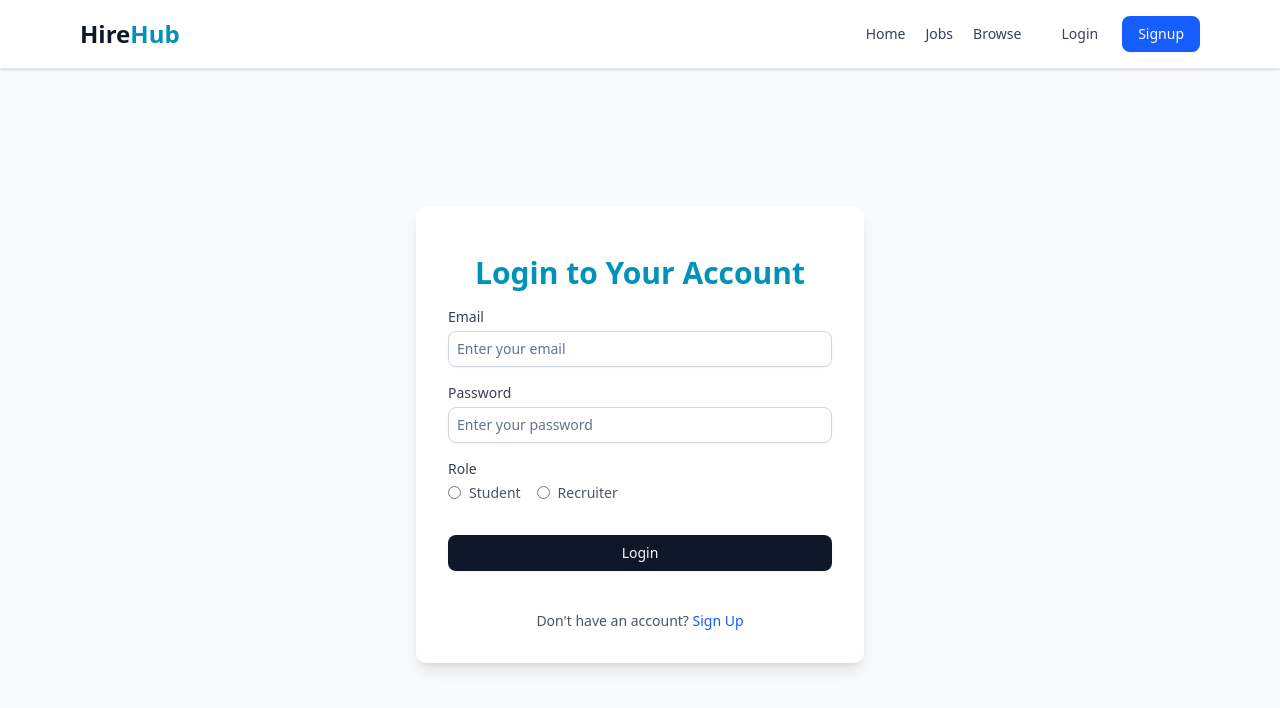
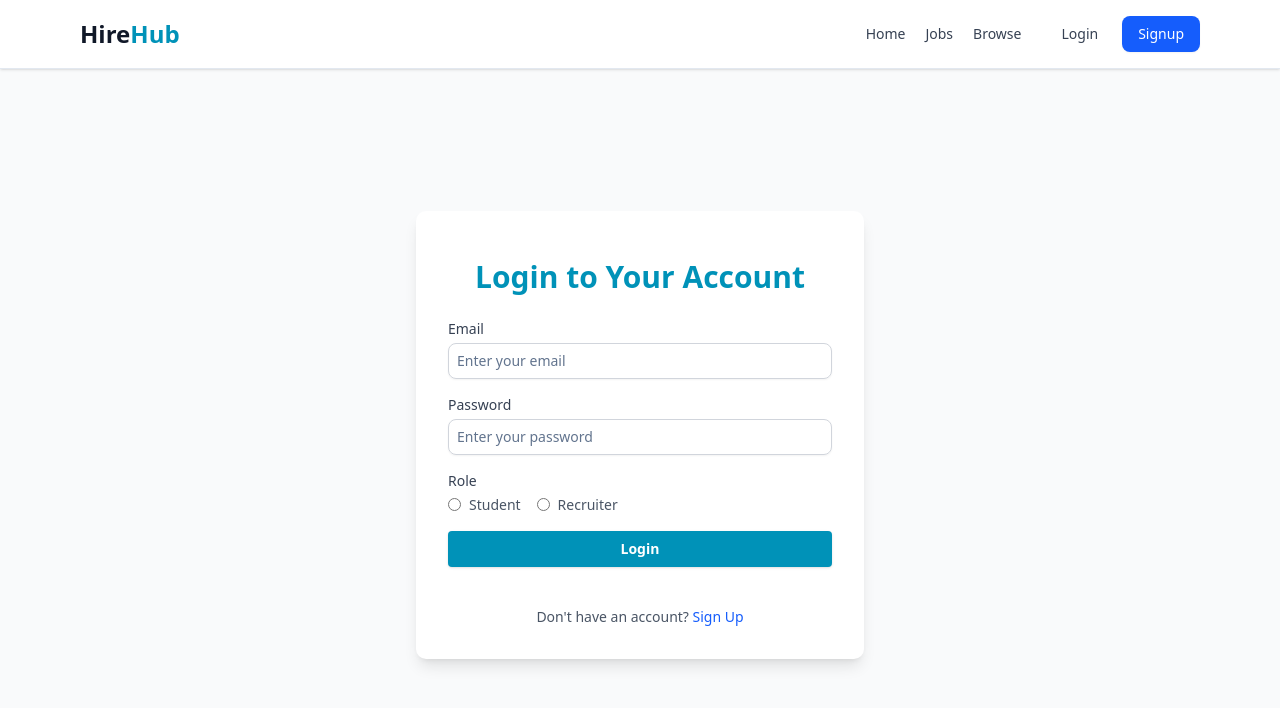
Before and after one commit to vivekmishra22/HireHub, a React (Vite) app in the folder frontend/: page /login in a window 1280 px wide. Shown: the top 708 px of the page. Built offline with nearby package versions, Linux system fonts and the light colour scheme.

Commit message:
Login UI updated

```diff
--- a/frontend/src/components/auth/Login.jsx
+++ b/frontend/src/components/auth/Login.jsx
@@ -93,7 +93,7 @@ const Login = () => {     // Login component
             className="w-full max-w-md bg-white shadow-lg rounded-lg p-8"
           // className="w-full sm:w-[90%] md:w-2/3 lg:w-1/2 bg-white shadow-lg rounded-2xl p-8 animate-in fade-in zoom-in-50"
           >
-            <h2 className="text-3xl font-bold text-cyan-600 text-center my-4">
+            <h2 className="text-3xl font-bold text-cyan-600 text-center mb-6 mt-4">
               Login to Your Account
             </h2>
             {/* <p className="text-sm text-gray-600 text-center mb-6">
@@ -156,11 +156,14 @@ const Login = () => {     // Login component
               </div>
               {
                 loading ? <Button className="w-full my-4"> <Loader2 className='mr-2 h-4 w-4 animate-spin' /> Please wait </Button> :
-                  <Button type="submit" className="w-full my-4">Login</Button>
+                  <Button type="submit"
+                    className="w-full bg-cyan-600 hover:bg-cyan-700 text-white font-semibold py-2 px-4 rounded shadow transition duration-200">
+                    Login
+                  </Button>
               }
               <p className="mt-6 text-center text-sm text-gray-600">
                 Don't have an account?{" "}
-                <Link href="/signup" className="text-blue-600 hover:underline hover:text-blue-700">Sign Up</Link>
+                <Link to="/signup" className="text-blue-600 hover:underline hover:text-blue-700">Sign Up</Link>
               </p>
             </form>
 
```
